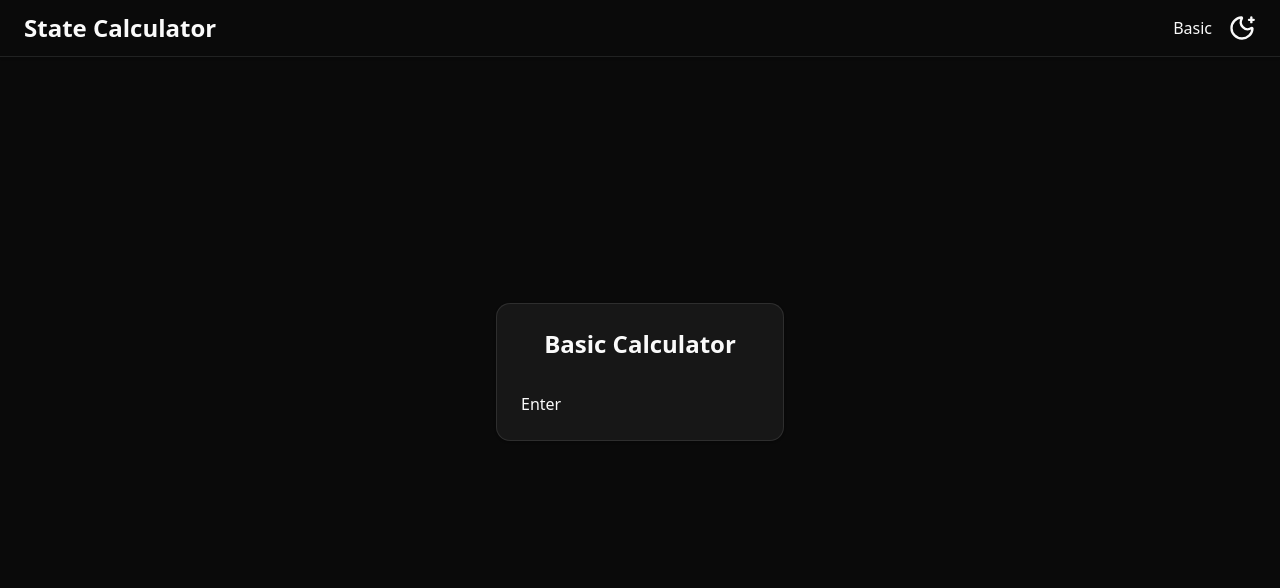
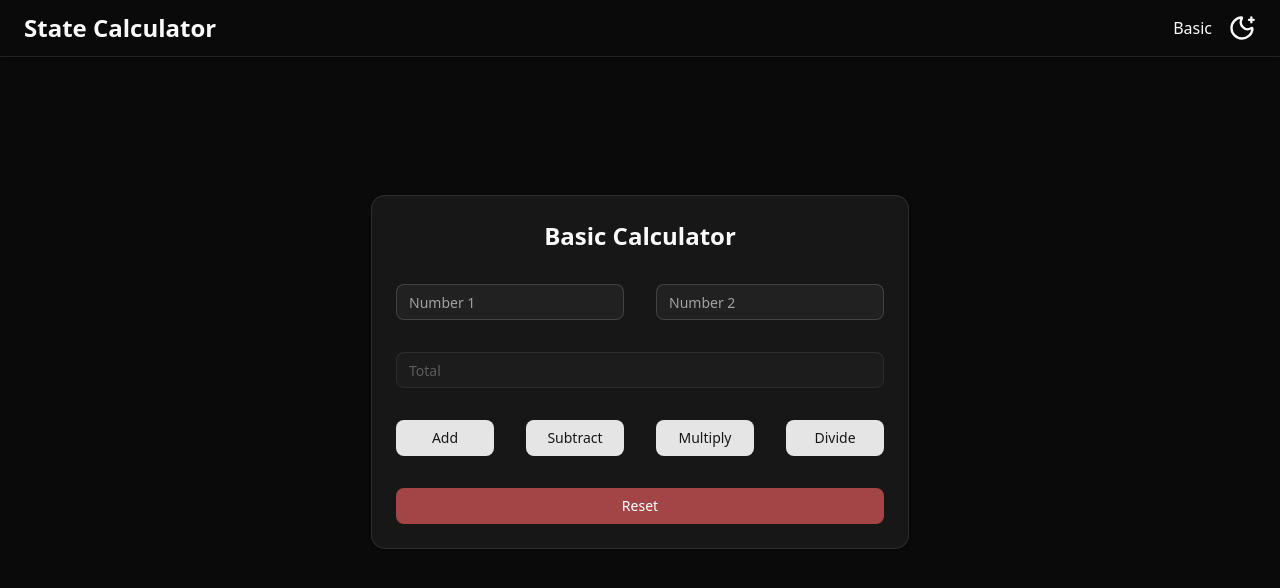
Before and after one commit to disharisen/state-calculator, a Next.js app: page / in a window 1280 px wide. Shown: the top 588 px of the page. Built offline with nearby package versions, Linux system fonts and the light colour scheme.

Commit message:
Basic calculator UI done.

```diff
--- a/src/app/page.tsx
+++ b/src/app/page.tsx
@@ -15,7 +15,7 @@ export const metadata: Metadata = {
 const page = () => {
 	return (
 		<section className="grid h-[90dvh] place-items-center">
-			<Card className="w-2xs">
+			<Card className="">
 				<CardHeader>
 					<CardTitle className="text-center text-2xl font-semibold">
 						Basic Calculator
--- a/src/components/BasicCalculator.tsx
+++ b/src/components/BasicCalculator.tsx
@@ -1,5 +1,34 @@
+import { Button } from "./shadcnui/button";
+import { Input } from "./shadcnui/input";
+
 const BasicCalculator = () => {
-	return <div>Enter</div>;
+	return (
+		<div className="grid grid-cols-4 gap-8">
+			<Input
+				className="col-span-2"
+				placeholder="Number 1"
+			/>
+			<Input
+				className="col-span-2"
+				placeholder="Number 2"
+			/>
+			<Input
+				className="col-span-4"
+				placeholder="Total"
+				disabled
+			/>
+
+			<Button className="col-span-1 cursor-pointer">Add</Button>
+			<Button className="col-span-1 cursor-pointer">Subtract</Button>
+			<Button className="col-span-1 cursor-pointer">Multiply</Button>
+			<Button className="col-span-1 cursor-pointer">Divide</Button>
+			<Button
+				className="col-span-4 cursor-pointer"
+				variant={"destructive"}>
+				Reset
+			</Button>
+		</div>
+	);
 };
 
 export default BasicCalculator;
```
